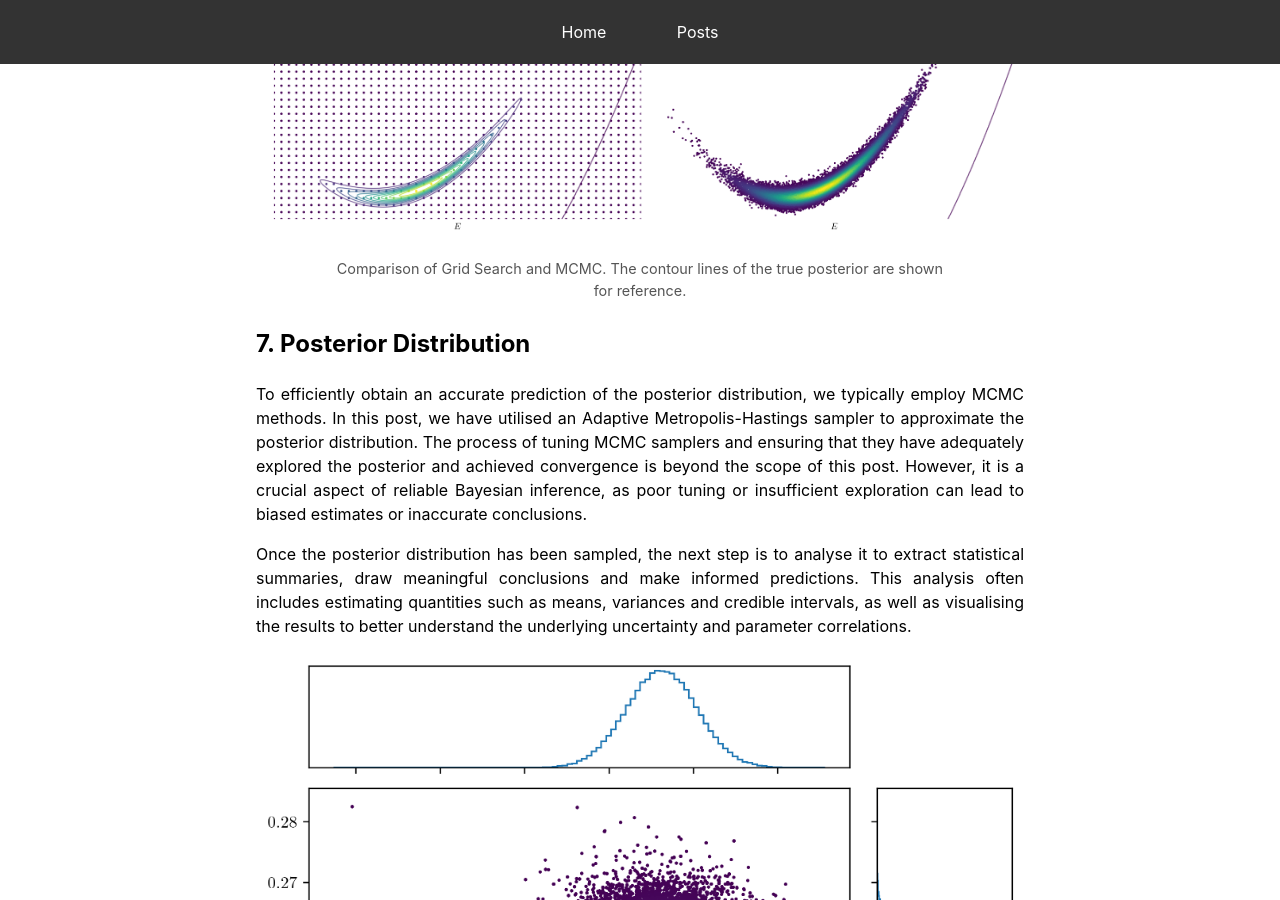
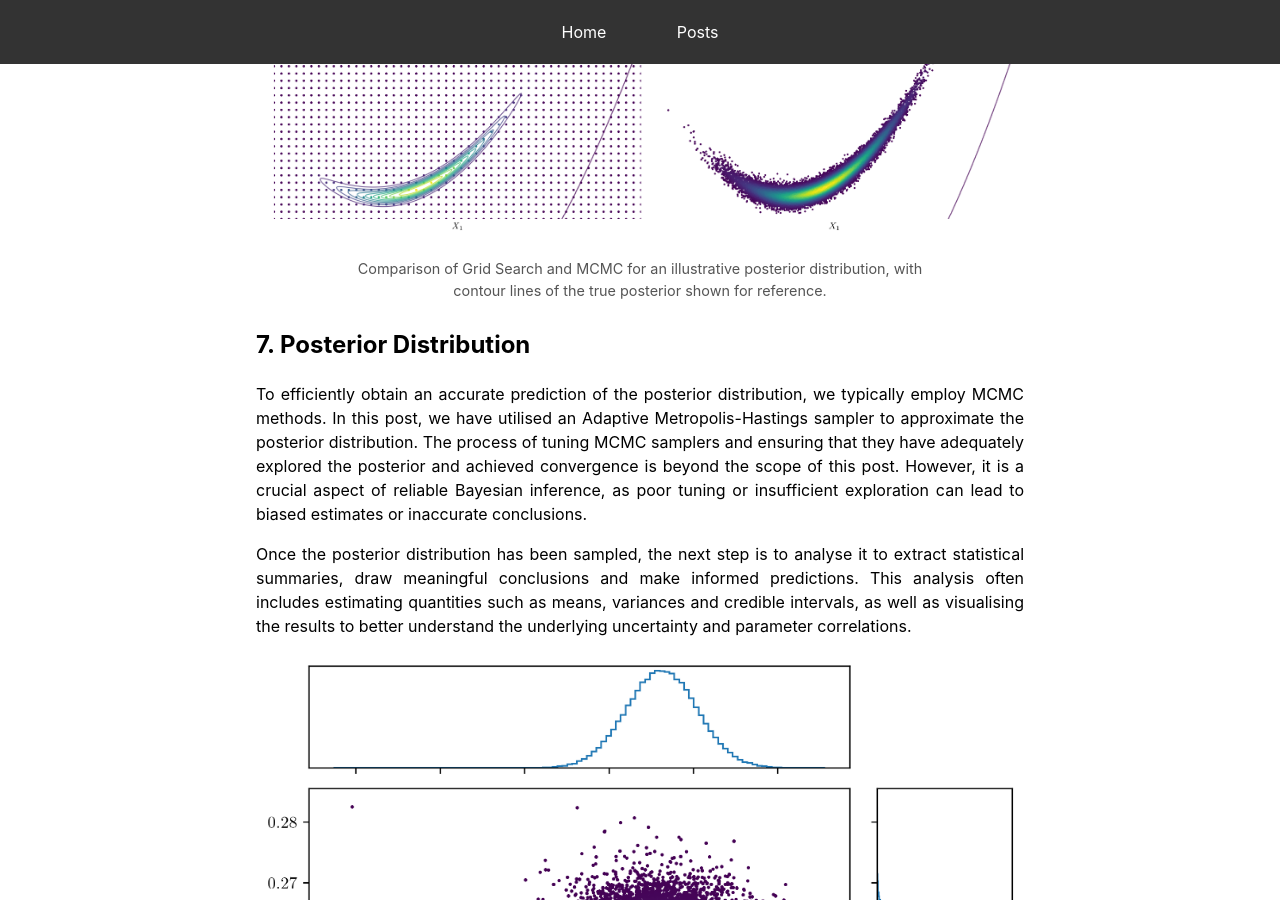
Before and after one commit to mark-hobbs/mark-hobbs.github.io, a Jekyll site: the page built from _posts/2024-12-02-bayesian-inference.md, in a window 1280 px wide and 900 px high, scrolled down 7148 px. Built offline with Jekyll 4.4.1, drawn with Linux system fonts in a browser that asks for light colours; formulas are drawn with MathJax 3.

Commit message:
General updates

```diff
--- a/_posts/2024-12-02-bayesian-inference.md
+++ b/_posts/2024-12-02-bayesian-inference.md
@@ -156,7 +156,7 @@ Each of these methods has its strengths and limitations, and the choice depends
 <figure>
   <img src="/assets/images/posterior-approximation-comparison.png" alt="Posterior approximation comparison">
   <figcaption>
-    Comparison of Grid Search and MCMC. The contour lines of the true posterior are shown for reference.
+    Comparison of Grid Search and MCMC for an illustrative posterior distribution, with contour lines of the true posterior shown for reference.
   </figcaption>
 </figure>
 
```
Also changed, not shown: assets/images/posterior-approximation-comparison.png.
